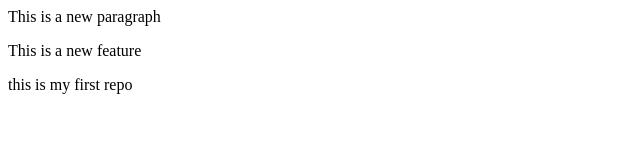
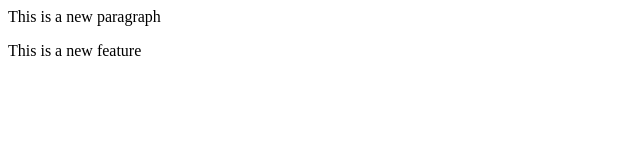
Before and after one commit to Dinesh-kumar-web/localrepo, a plain HTML site: page index.html in a window 1280 px wide. Shown: the whole page, without its empty margins (0-640 px from the left). Drawn offline with Linux system fonts and the light colour scheme.

Commit message:
change in feature1

```diff
--- a/index.html
+++ b/index.html
@@ -1,3 +1,2 @@
 <p>This is a new paragraph</p>
 <p>This is a new feature</p>
-<p>this is my first repo</p>
```
